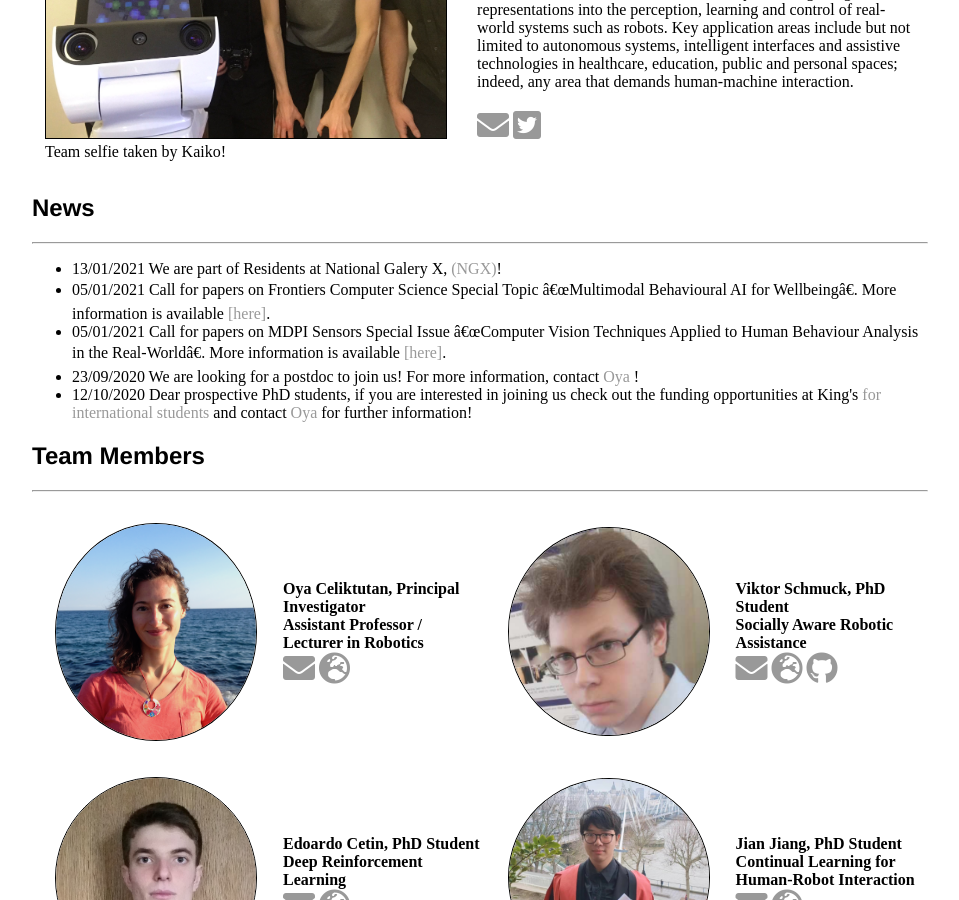
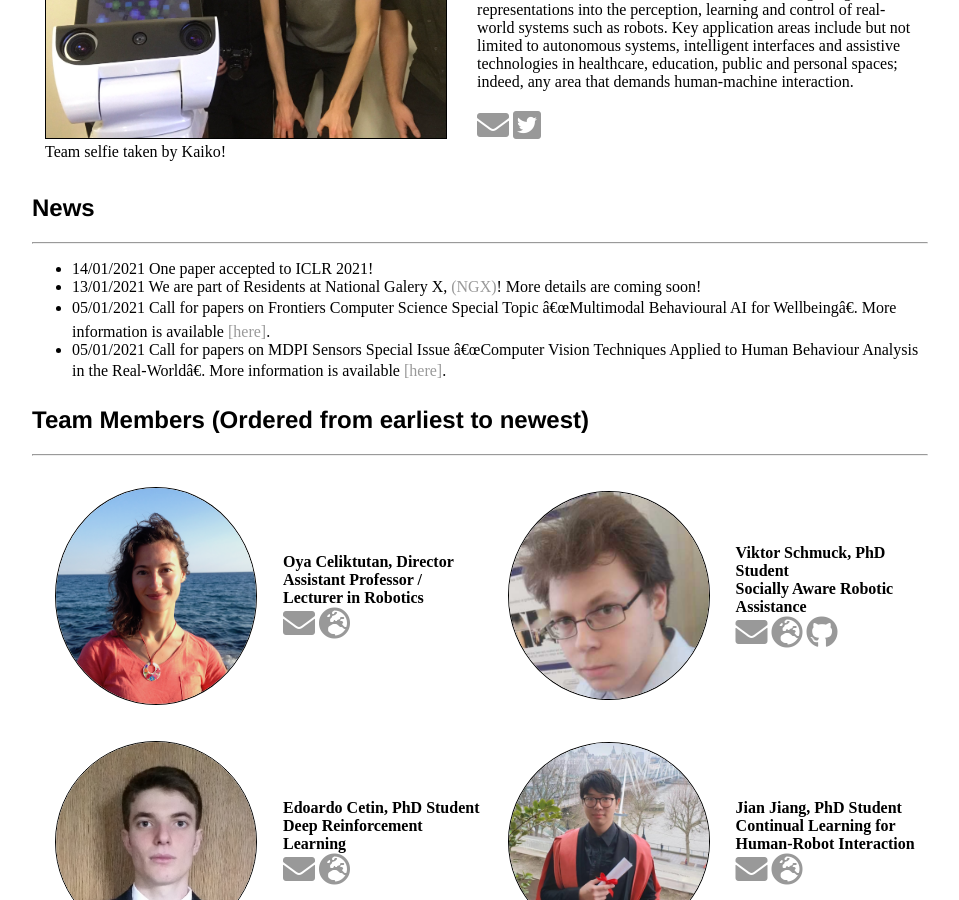
Before and after one commit to sairlab/sairlab.github.io, a Jekyll site: the page built from index.html, in a window 1280 px wide and 900 px high, scrolled down 345 px. Shown: the whole window, without its empty margins (160-1119 px from the left). Built offline with Jekyll 4.4.1, drawn with Linux system fonts in a browser that asks for light colours; a style sheet for code colours, icons or effects is not loaded; some of the changed text lies outside the part shown.

Commit message:
update index.html

```diff
--- a/index.html
+++ b/index.html
@@ -36,18 +36,16 @@ title: SAIR lab
 
     <hr>
     <ul>
-        <li> 13/01/2021 We are part of Residents at National Galery X,  <a href="https://www.nationalgallery.org.uk/whats-on/national-gallery-x">(NGX)</a>! </li>
+        <li> 14/01/2021 One paper accepted to ICLR 2021! </li>
+        <li> 13/01/2021 We are part of Residents at National Galery X,  <a href="https://www.nationalgallery.org.uk/whats-on/national-gallery-x">(NGX)</a>! More details are coming soon! </li>
         <li> 05/01/2021 Call for papers on Frontiers Computer Science Special Topic “Multimodal Behavioural AI for Wellbeing”. More information is available <a href="https://www.frontiersin.org/research-topics/18176/multimodal-behavioural-ai-for-wellbeing">[here]</a>. </li>
         <li> 05/01/2021 Call for papers on MDPI Sensors Special Issue “Computer Vision Techniques Applied to Human Behaviour Analysis in the Real-World”. More information is available <a href="https://www.mdpi.com/journal/sensors/special_issues/human_behaviour_analysis">[here]</a>. </li>
-        <li> 23/09/2020 We are looking for a postdoc to join us! For more information, contact <a href="mailto:oya.celiktutan@kcl.ac.uk">Oya </a> ! </li>
-        <li> 12/10/2020 Dear prospective PhD students, if you are interested in joining us check out the funding opportunities at King's <a href="https://www.kcl.ac.uk/study/postgraduate/fees-and-funding/student-funding/postgraduate-research-funding">for international students </a> and contact <a href="mailto:oya.celiktutan@kcl.ac.uk">Oya </a> for further information! </li>
-
     </ul>
 </section>
 
 
 <section id="team">
-<h2> Team Members </h2>
+<h2> Team Members (Ordered from earliest to newest)</h2>
 
 <hr>
 
@@ -55,7 +53,7 @@ title: SAIR lab
     <tr>
                 <td><img  src="team/oya.png" width="200" height="inherit" border="1px" style="border-radius:50%; vertical-align:middle; margin:10px" </td>
         <td>
-            <b>Oya Celiktutan, Principal Investigator </b> <br>
+            <b>Oya Celiktutan, Director </b> <br>
             <b>Assistant Professor / Lecturer in Robotics <br>
             <b> <a href="mailto:oya.celiktutan@kcl.ac.uk"><i class="icon fa fa-envelope fa-2x"></i></a> <a href="https://nms.kcl.ac.uk/oya.celiktutan/"><i class="icon fa fa-globe-europe fa-2x"></i></a> <a href="https://scholar.google.es/citations?user=CCCoMqcAAAAJ"><i class="icon ai ai-google-scholar-square ai-2x"></i></a> <!--<a href="https://github.com/USERNAME"><i class="icon fab fa-github fa-2x"></i></a><br>--><br>
         </td>
```
Also changed, not shown: other parts of index.html (+1 -1 lines).
